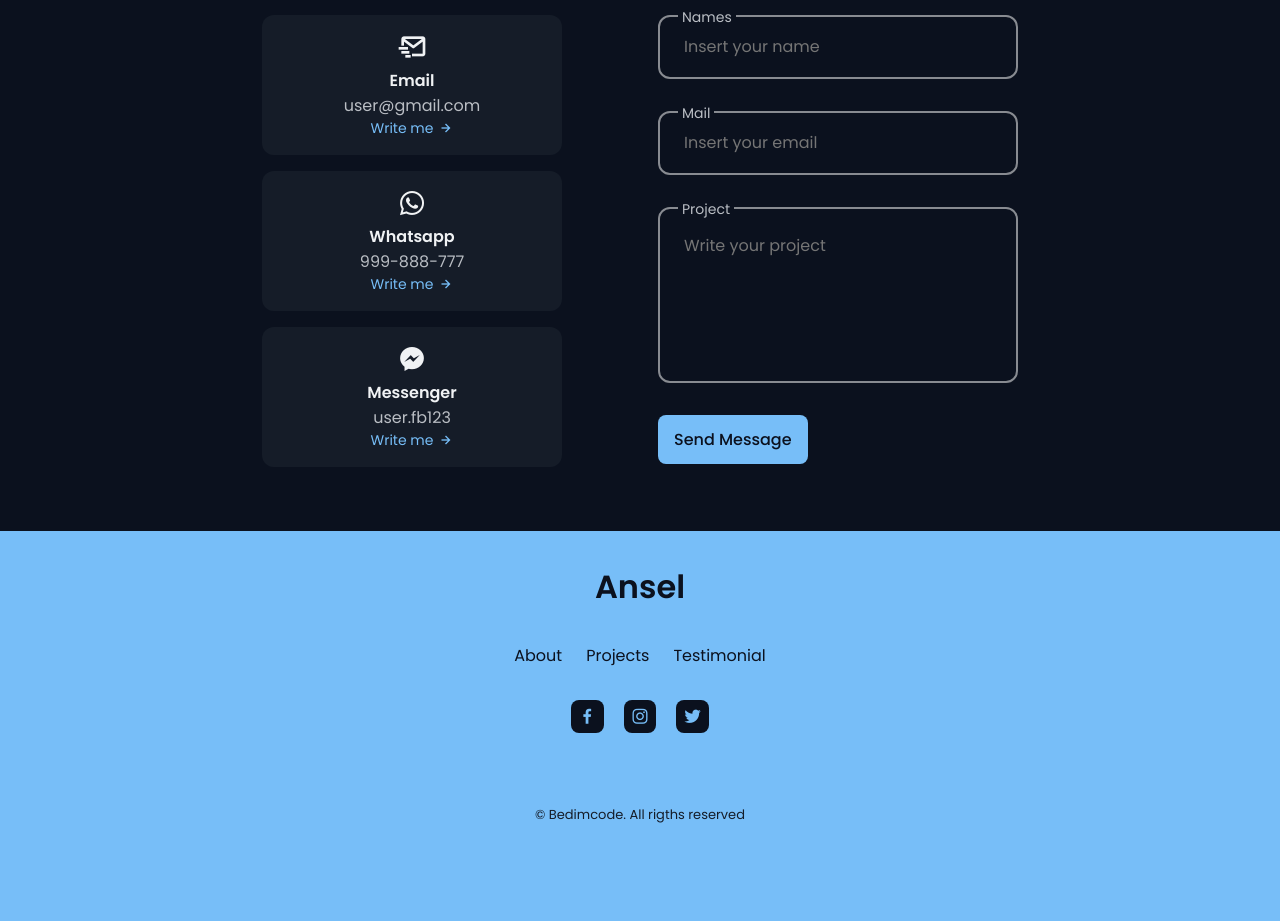
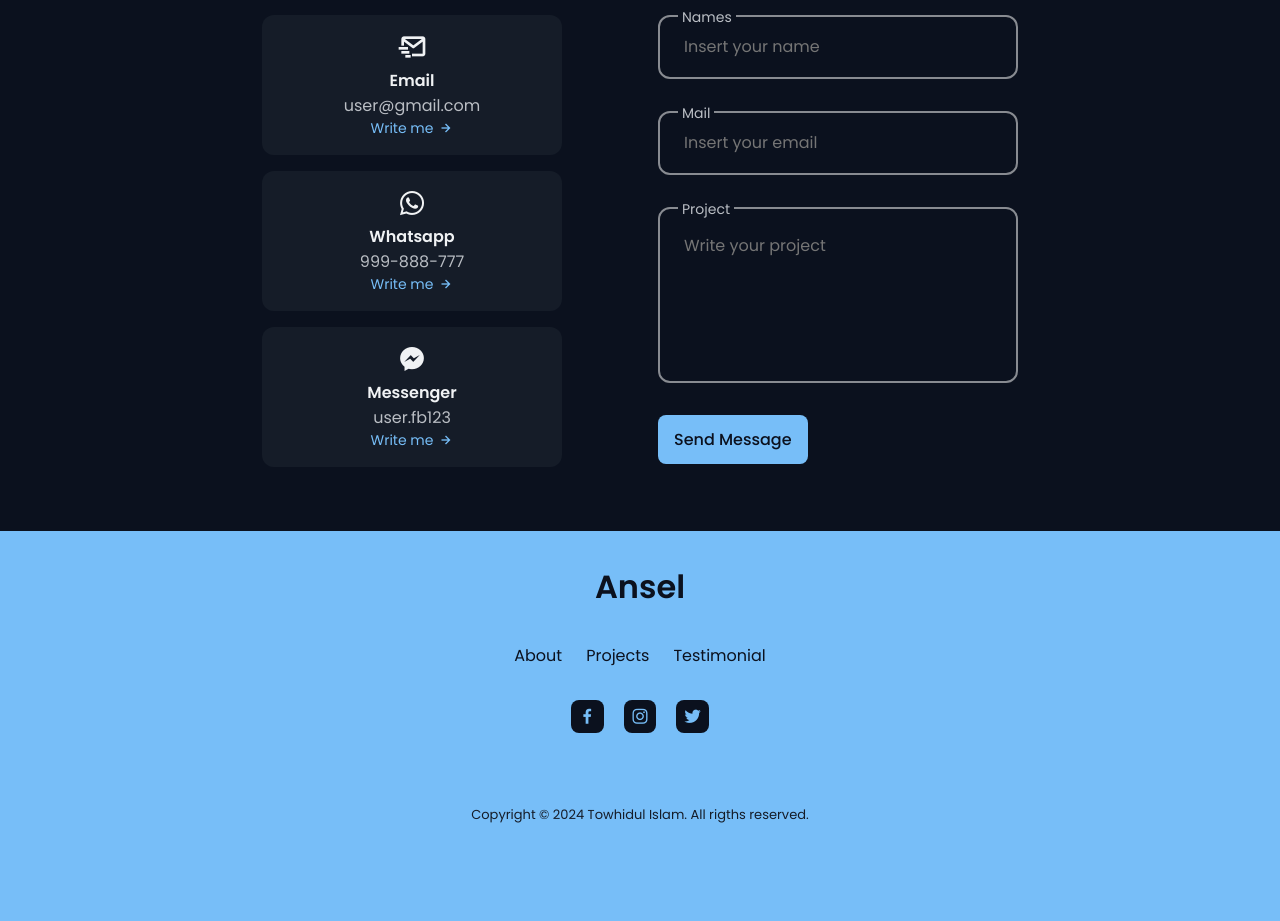
Before and after one commit to Towhid020/Ansel, a plain HTML site: page index.html in a window 1280 px wide. Shown: the part 4357-5278 px from the top of the page. Drawn offline with nearby package versions, Linux system fonts and the light colour scheme.

Commit message:
Update index.html

```diff
--- a/index.html
+++ b/index.html
@@ -612,7 +612,7 @@
                         <i class="bx bxl-twitter"></i>
                     </a>
                 </ul>
-                <span class="footer__copy">&#169; Bedimcode. All rigths reserved</span>
+                <span class="footer__copy">Copyright &#169; 2024 Towhidul Islam. All rigths reserved.</span>
             </div>
         </footer>
 
```
